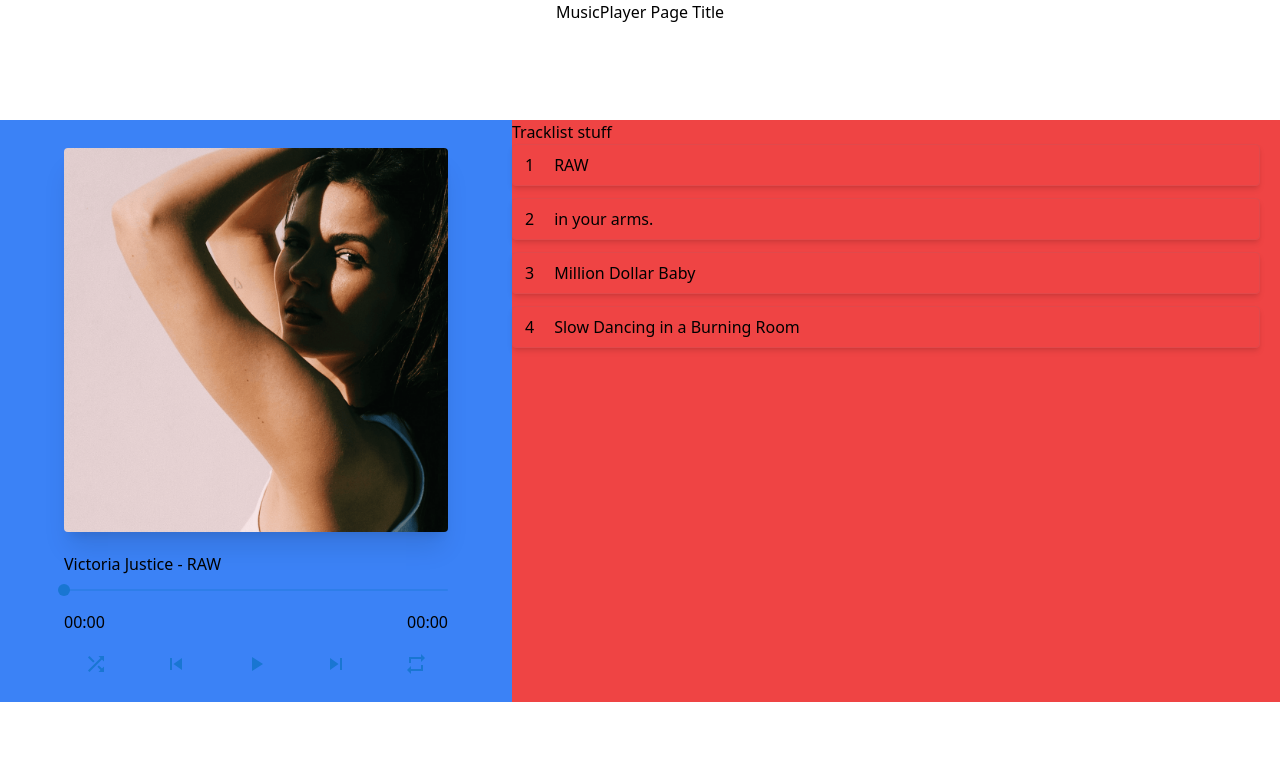
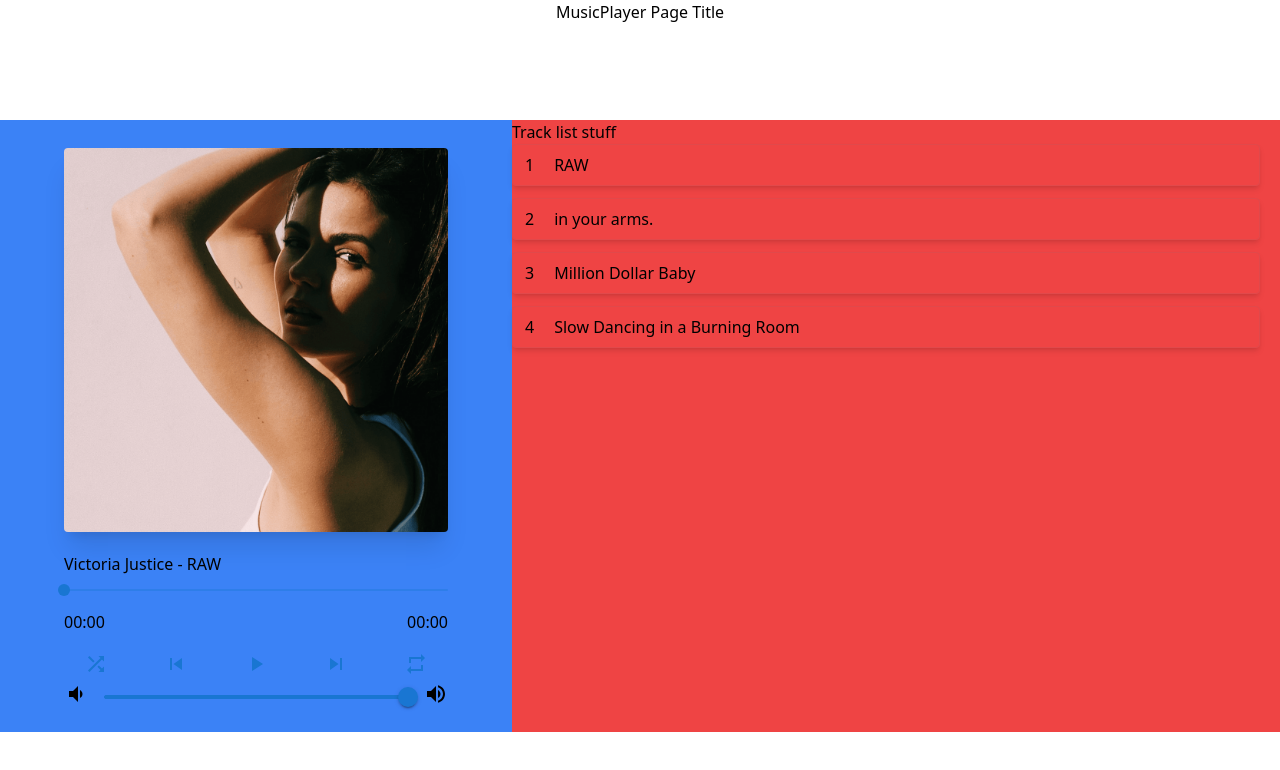
Before and after one commit to cvogitgud/music-player-2, a React (Create React App) app: page / in a window 1280 px wide. Shown: the top 770 px of the page. Built offline with nearby package versions, Linux system fonts and the light colour scheme.

Commit message:
added volume slider

```diff
--- a/src/components/Controls.js
+++ b/src/components/Controls.js
@@ -11,6 +11,7 @@ import {
     RepeatOn,
 } from "@mui/icons-material";
 import ProgressBar from "./ProgressBar";
+import VolumeSlider from "./VolumeSlider";
 
 const Controls = ({
     tracks,
@@ -111,6 +112,7 @@ const Controls = ({
                         {repeatOn ? <RepeatOn /> : <Repeat />}
                     </Button>
                 </div>
+                <VolumeSlider audioRef={audioRef} />
             </Stack>
         </div>
     );
--- a/src/components/Tracklist.js
+++ b/src/components/Tracklist.js
@@ -1,13 +1,17 @@
 import tracks from "../data/tracks.js";
 
+// shuffle on controls should affect display of tracklist
+// queue manip: add, remove, move up or down
+//
+
 const Tracklist = () => {
-    let count = 0;
+    let count = 1;
     return (
         <section className="bg-red-500 w-3/5">
-            Tracklist stuff
+            <p>Track list stuff</p>
             {tracks.map((track) => (
                 <div className="flex rounded border-solid border border-slate-500/10 shadow-md p-2 pl-3 mb-3 mr-5 w-30">
-                    <p className="mr-5">{++count}</p>
+                    <p className="mr-5">{count++}</p>
                     <p key={track.id}>{track.title}</p>
                 </div>
             ))}
--- /dev/null
+++ b/src/components/VolumeSlider.js
@@ -0,0 +1,25 @@
+import { Slider, Stack } from "@mui/material/";
+import { VolumeDown, VolumeUp } from "@mui/icons-material";
+
+const VolumeSlider = ({ audioRef }) => {
+    const handleChange = (event, value) => {
+        audioRef.current.volume = value / 100;
+    };
+
+    return (
+        <div className="info basis-1/3 flex justify-start relative ">
+            <Stack
+                spacing={2}
+                direction="row"
+                alignItems="top"
+                className="w-96"
+            >
+                <VolumeDown />
+                <Slider onChange={handleChange} defaultValue={100} />
+                <VolumeUp />
+            </Stack>
+        </div>
+    );
+};
+
+export default VolumeSlider;
```
